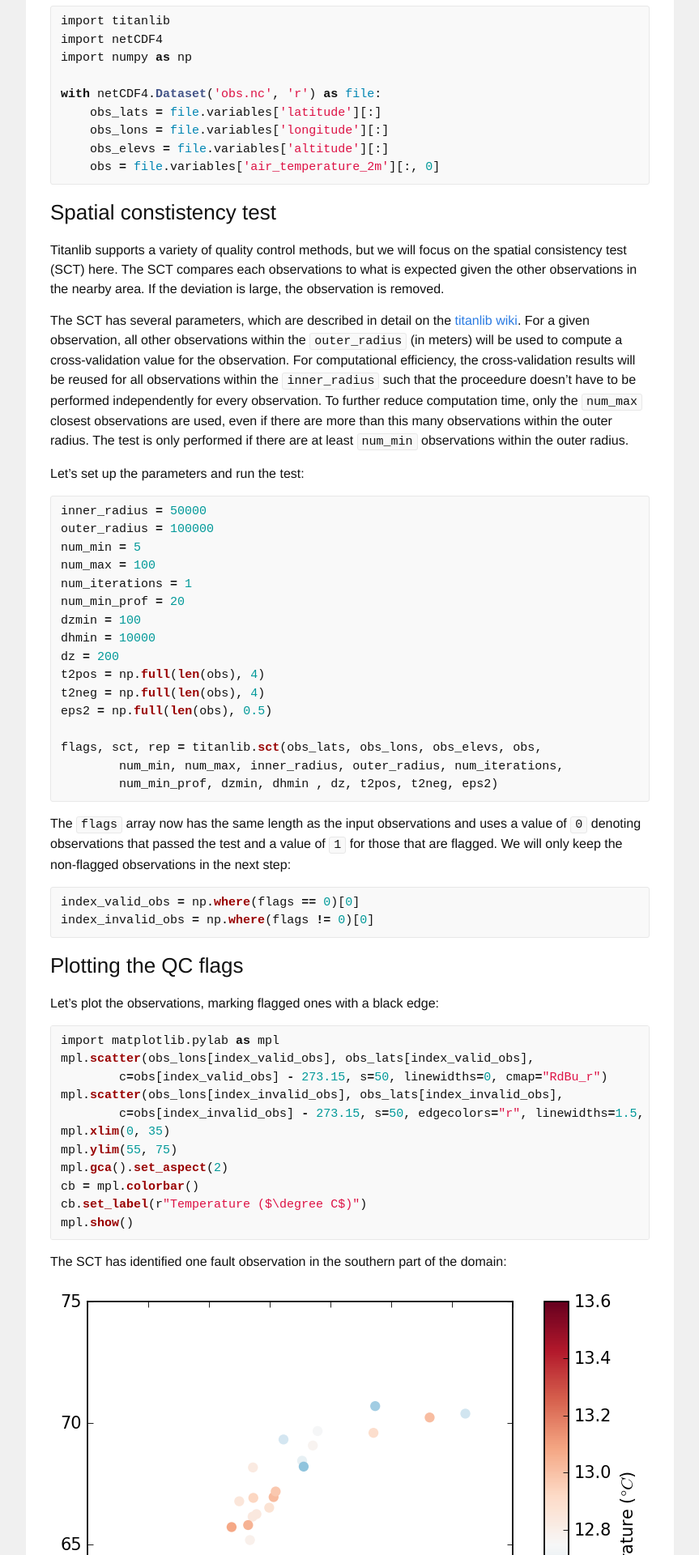
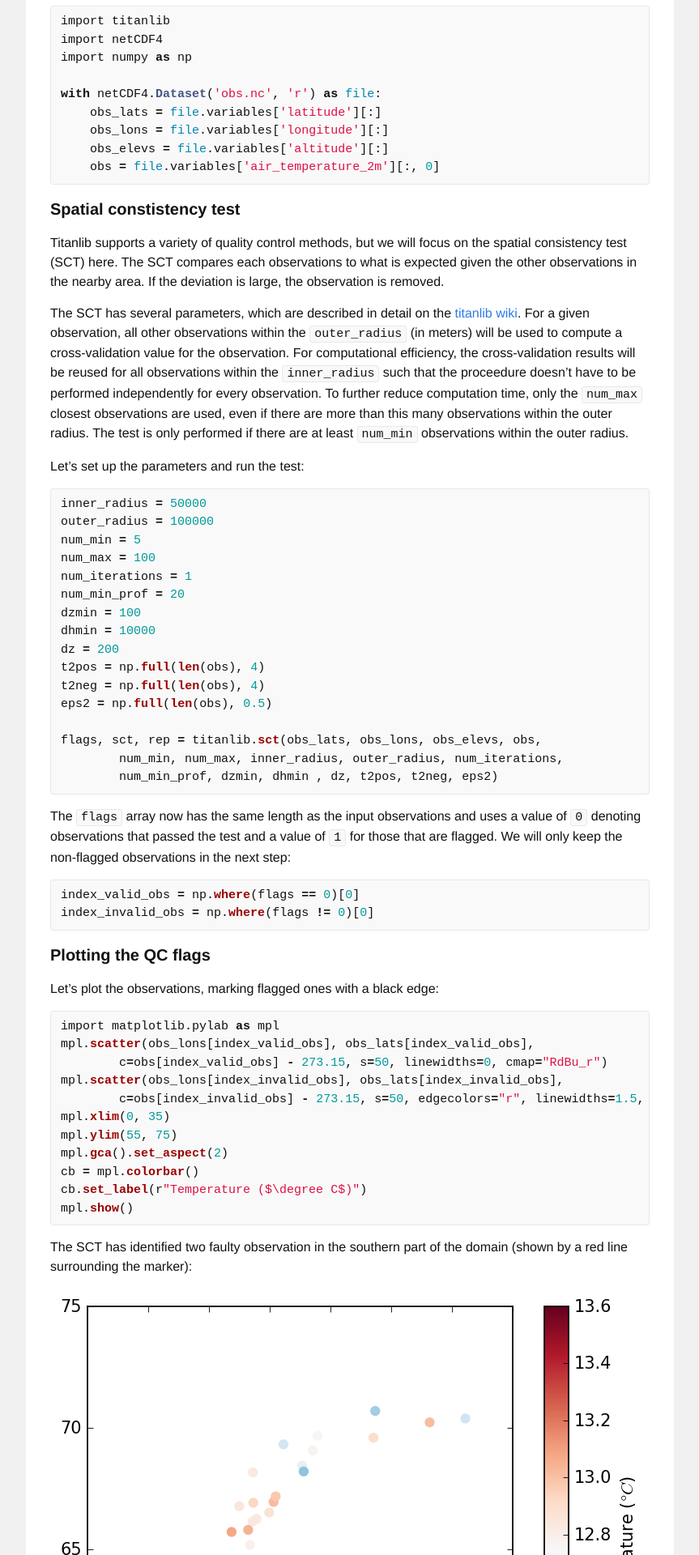
Before and after one commit to tnipen/tnipen.github.io, a Jekyll site: the page built from _posts/2020-06-15-titanlib-gridpp.markdown, in a window 1280 px wide. Shown: the part 1166-3086 px from the top of the page at 81% size, without its empty margins (208-1071 px from the left). Built offline with Jekyll 4.4.1, drawn with Linux system fonts in a browser that asks for light colours; some of the changed text lies outside the part shown.

Commit message:
Smaller h3 headings

```diff
--- a/_posts/2020-06-15-titanlib-gridpp.markdown
+++ b/_posts/2020-06-15-titanlib-gridpp.markdown
@@ -123,7 +123,8 @@ cb.set_label(r"Temperature ($\degree C$)")
 mpl.show()
 {% endhighlight %}
 
-The SCT has identified one fault observation in the southern part of the domain:
+The SCT has identified two faulty observation in the southern part of the domain (shown by a red line
+surrounding the marker):
 
 ![Result of the quality control]({{ site.url }}/assets/img/titan_sct.png)
 
--- a/_sass/_layout.scss
+++ b/_sass/_layout.scss
@@ -227,11 +227,11 @@
     }
 
     h3 {
-        font-size: 26px;
-        font-weight: 400;
+        font-size: 20px;
+        font-weight: 800;
 
         @include media-query($on-laptop) {
-            font-size: 22px;
+            font-size: 18px;
         }
     }
 
```
Also changed, not shown: other parts of _posts/2020-06-15-titanlib-gridpp.markdown (+1 -1 lines).
